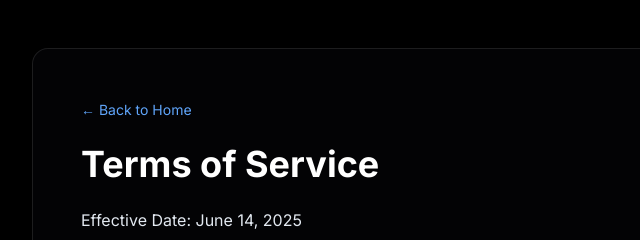
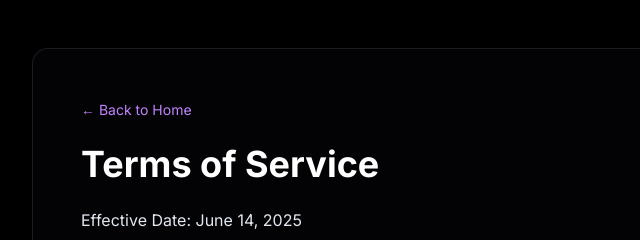
Before and after one commit to Frogalicious1/website, a plain HTML site: page terms.html in a window 1280 px wide. Shown: the top 240 px of the page, 128-768 px from the left. Drawn offline with nearby package versions, Linux system fonts and the light colour scheme.

Commit message:
Update terms.html

```diff
--- a/terms.html
+++ b/terms.html
@@ -26,7 +26,7 @@
 <body>
   <div class="min-h-screen py-12 px-6 md:px-20 lg:px-40">
     <div class="glass p-8 md:p-12 rounded-2xl">
-       <a href="index.html" class="inline-block mb-6 text-sm text-blue-400 hover:underline">&larr; Back to Home</a>
+       <a href="index.html" class="inline-block mb-6 text-sm text-purple-400 hover:underline">&larr; Back to Home</a>
       <h1 class="text-4xl font-bold mb-6 text-white">Terms of Service</h1>
       <p class="mb-4">Effective Date: June 14, 2025</p>
       <p class="mb-6">These Terms of Service ("Terms") govern your access to and use of the Midnight software and website. By using Midnight, you agree to be bound by these Terms.</p>
```
